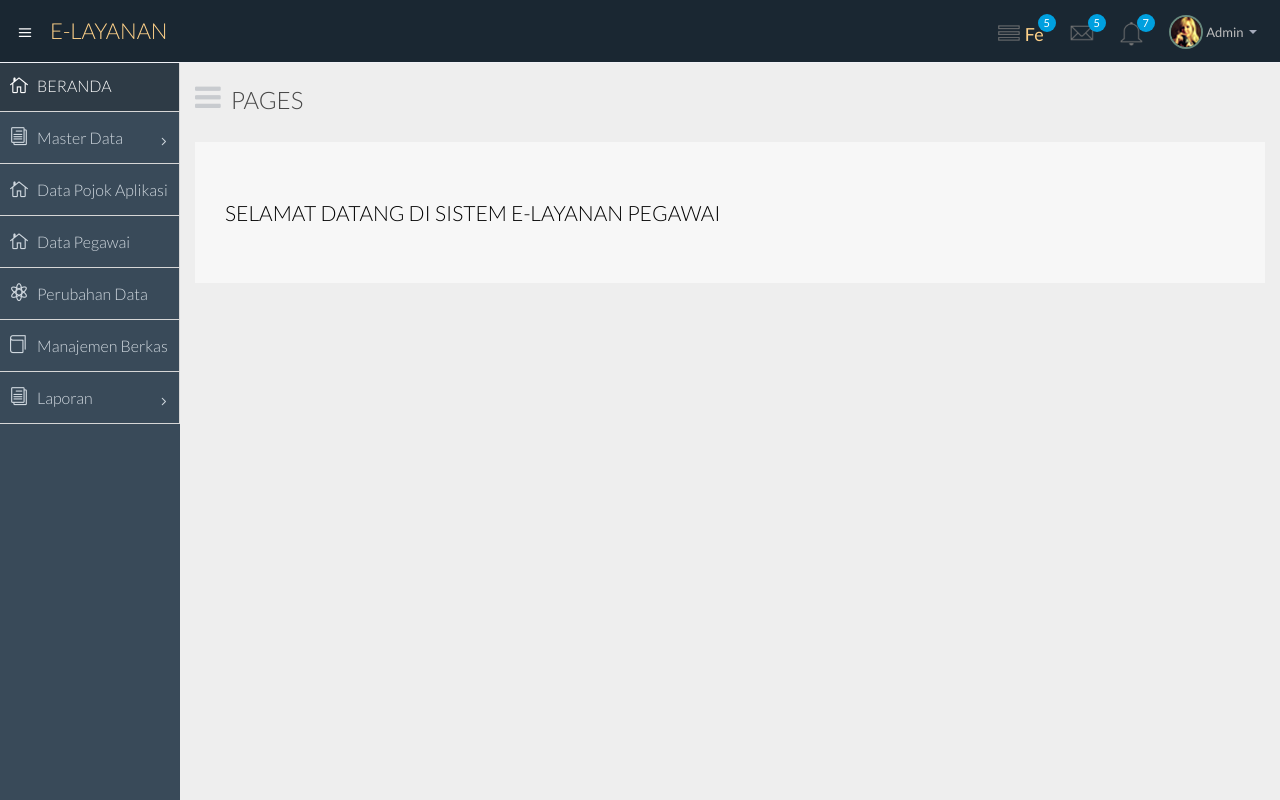
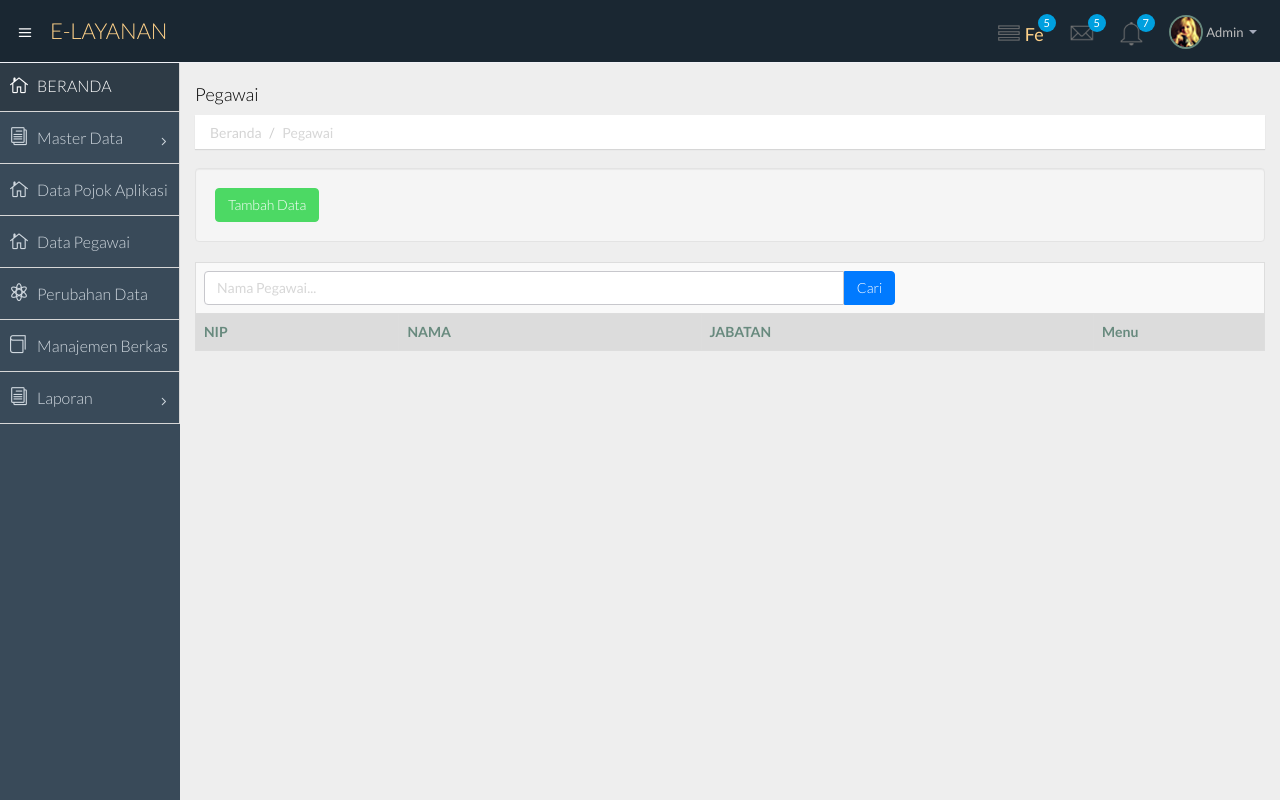
Before and after one commit to hamroy/elayanan, a CodeIgniter app: page /elayanan/index.php/c_master/pegawai in a window 1280 px wide. Run offline with CodeIgniter, Linux system fonts and the light colour scheme; a user stored in the database is signed in; tables that the repository leaves empty or names only in its code hold one stand-in row (values such as "Sample post"); lists and menus that the app fills with data are empty.

Commit message:
C_master view

```diff
--- a/application/views/footer.php
+++ b/application/views/footer.php
@@ -5,10 +5,9 @@
   </section>
   <!-- container section end -->
   <!-- javascripts -->
-  <script src="js/jquery.js"></script>
-  <script src="js/bootstrap.min.js"></script>
+  <script src="<?=base_url()?>js/bootstrap.min.js"></script>
   <!-- nice scroll -->
-  <script src="js/jquery.scrollTo.min.js"></script>
-  <script src="js/jquery.nicescroll.js" type="text/javascript"></script>
+  <script src="<?=base_url()?>js/jquery.scrollTo.min.js"></script>
+  <script src="<?=base_url()?>js/jquery.nicescroll.js" type="text/javascript"></script>
   <!--custome script for all page-->
-  <script src="js/scripts.js"></script>
+  <script src="<?=base_url()?>js/scripts.js"></script>
--- a/application/views/head.php
+++ b/application/views/head.php
@@ -9,16 +9,17 @@
   <title>E-Layanan Pegawai</title>
 
   <!-- Bootstrap CSS -->
-  <link href="css/bootstrap.min.css" rel="stylesheet">
+  <link href="<?=base_url()?>css/bootstrap.min.css" rel="stylesheet">
   <!-- bootstrap theme -->
-  <link href="css/bootstrap-theme.css" rel="stylesheet">
+  <link href="<?=base_url()?>css/bootstrap-theme.css" rel="stylesheet">
   <!--external css-->
   <!-- font icon -->
-  <link href="css/elegant-icons-style.css" rel="stylesheet" />
-  <link href="css/font-awesome.min.css" rel="stylesheet" />
+  <link href="<?=base_url()?>css/elegant-icons-style.css" rel="stylesheet" />
+  <link href="<?=base_url()?>css/font-awesome.min.css" rel="stylesheet" />
   <!-- Custom styles -->
-  <link href="css/style.css" rel="stylesheet">
-  <link href="css/style-responsive.css" rel="stylesheet" />
+  <link href="<?=base_url()?>css/style.css" rel="stylesheet">
+  <link href="<?=base_url()?>css/style-responsive.css" rel="stylesheet" />
+  <script src="<?=base_url()?>js/jquery.js"></script>
 
   <!-- HTML5 shim and Respond.js IE8 support of HTML5 -->
   <!--[if lt IE 9]>
--- a/application/views/selection.php
+++ b/application/views/selection.php
@@ -2,9 +2,10 @@
       <section class="wrapper">
         <div class="row">
           <div class="col-lg-12">
-            <h3 class="page-header"><i class="fa fa fa-bars"></i> Pages</h3>
+            <?php $isi;
+            $this->load->view($isi);
+            ?>
 
-            <div class="jumbotron">SELAMAT DATANG DI SISTEM E-LAYANAN PEGAWAI</div>
           </div>
         </div>
       </section>
```
